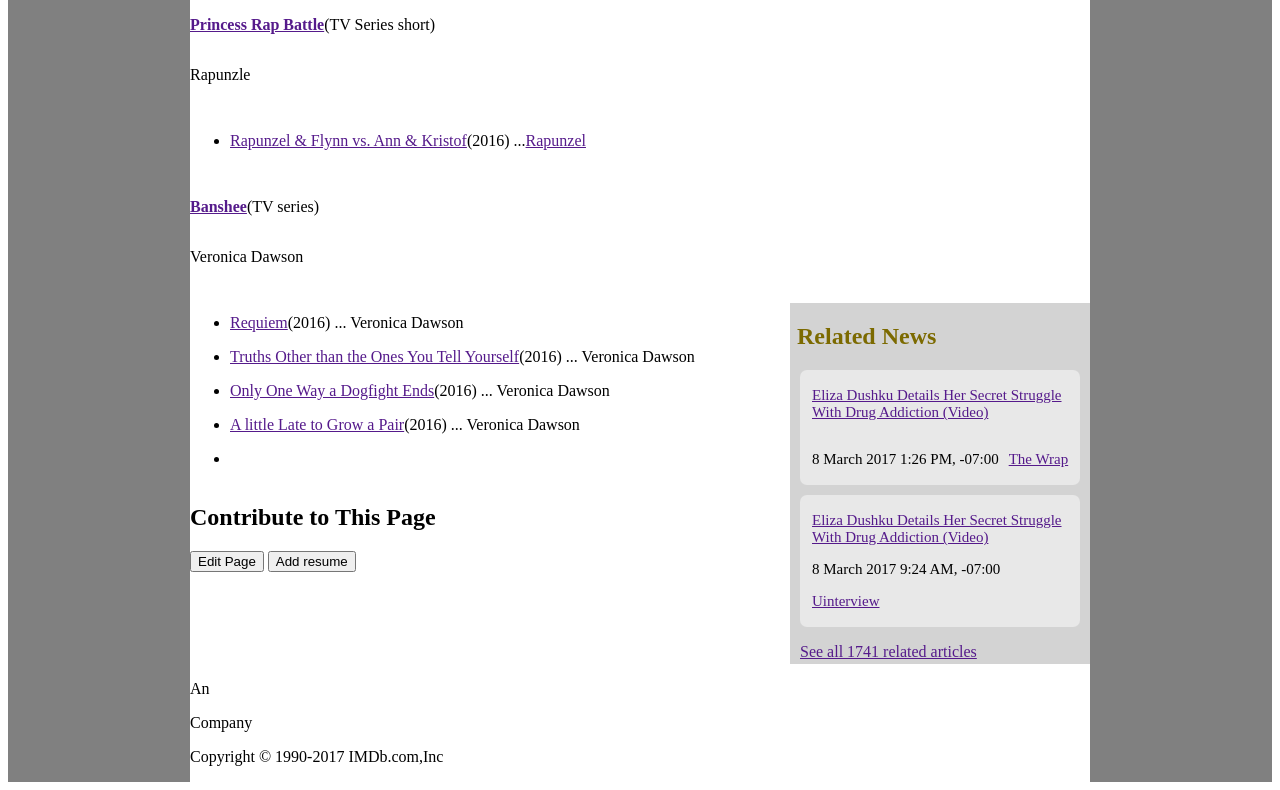
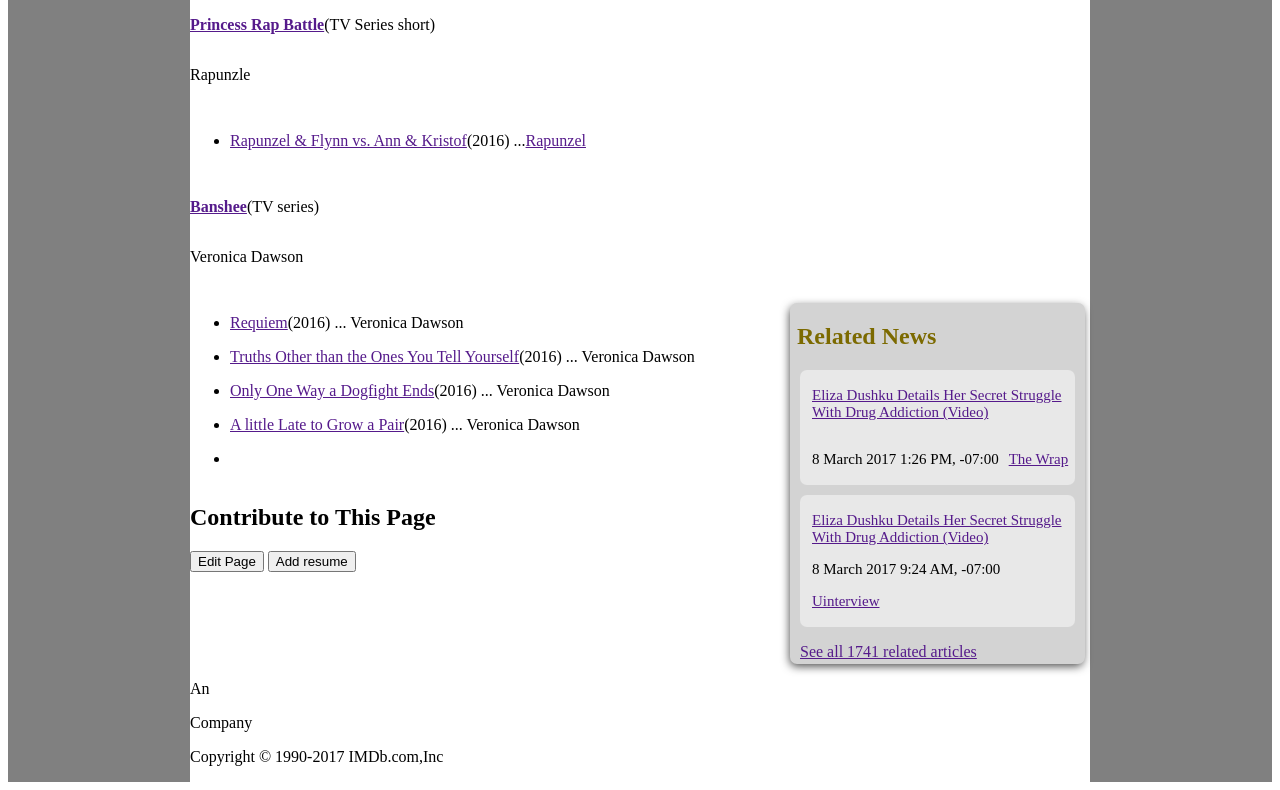
Before and after one commit to Polymer21/HTML5-assignment, a plain HTML site: page Index.html in a window 1280 px wide. Shown: the part 931-1721 px from the top of the page. Drawn offline with Linux system fonts and the light colour scheme.

Commit message:
I added the border radius and shadow of related news

```diff
--- a/index.css
+++ b/index.css
@@ -104,6 +104,9 @@
 .related-news {
     grid-area: sidebar-footer;
     background-color: lightgrey;
+    border-radius: 7px;
+    box-shadow: -1px 3px 10px -1px rgba(0,0,0,0.75);
+    margin-right: 5px;
 }
 
 .related-news p{
```
